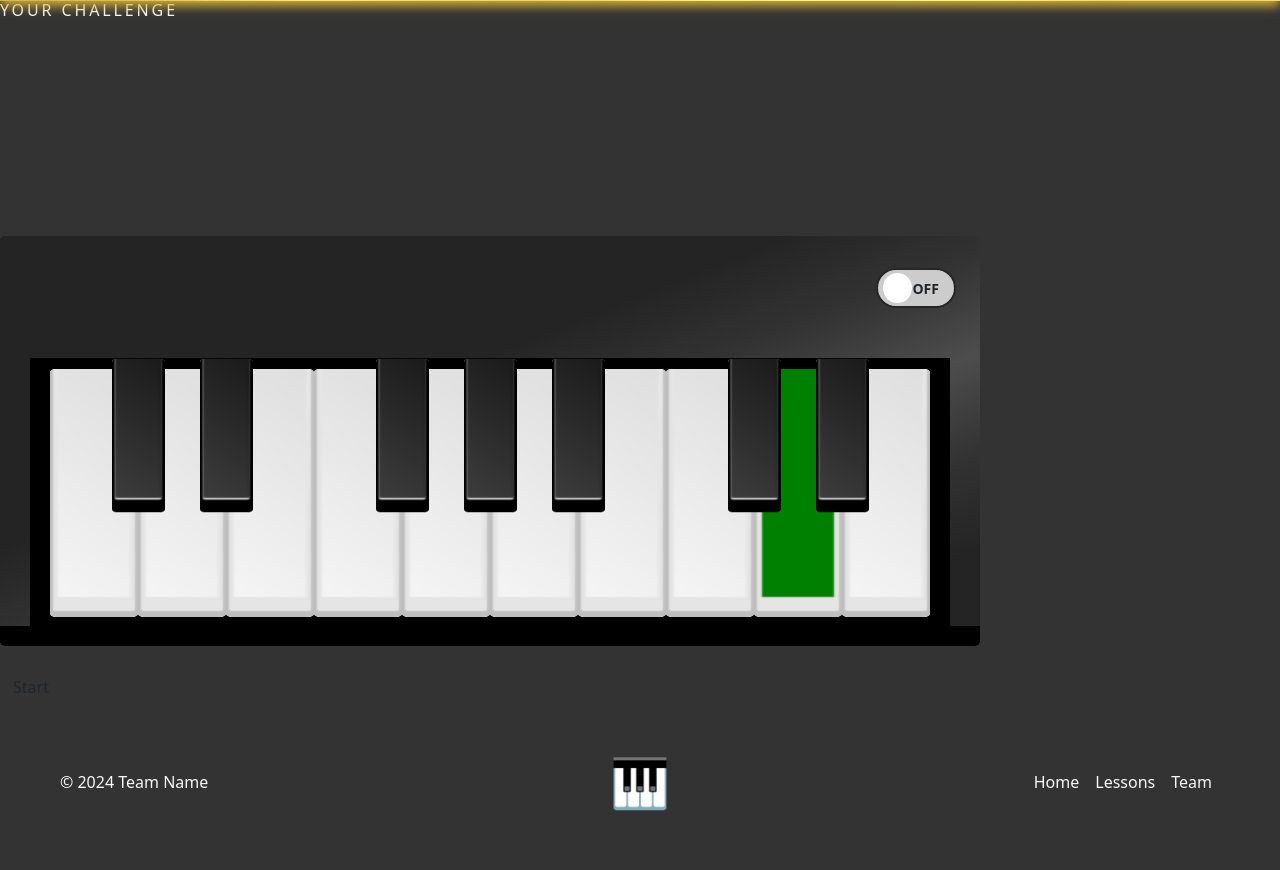
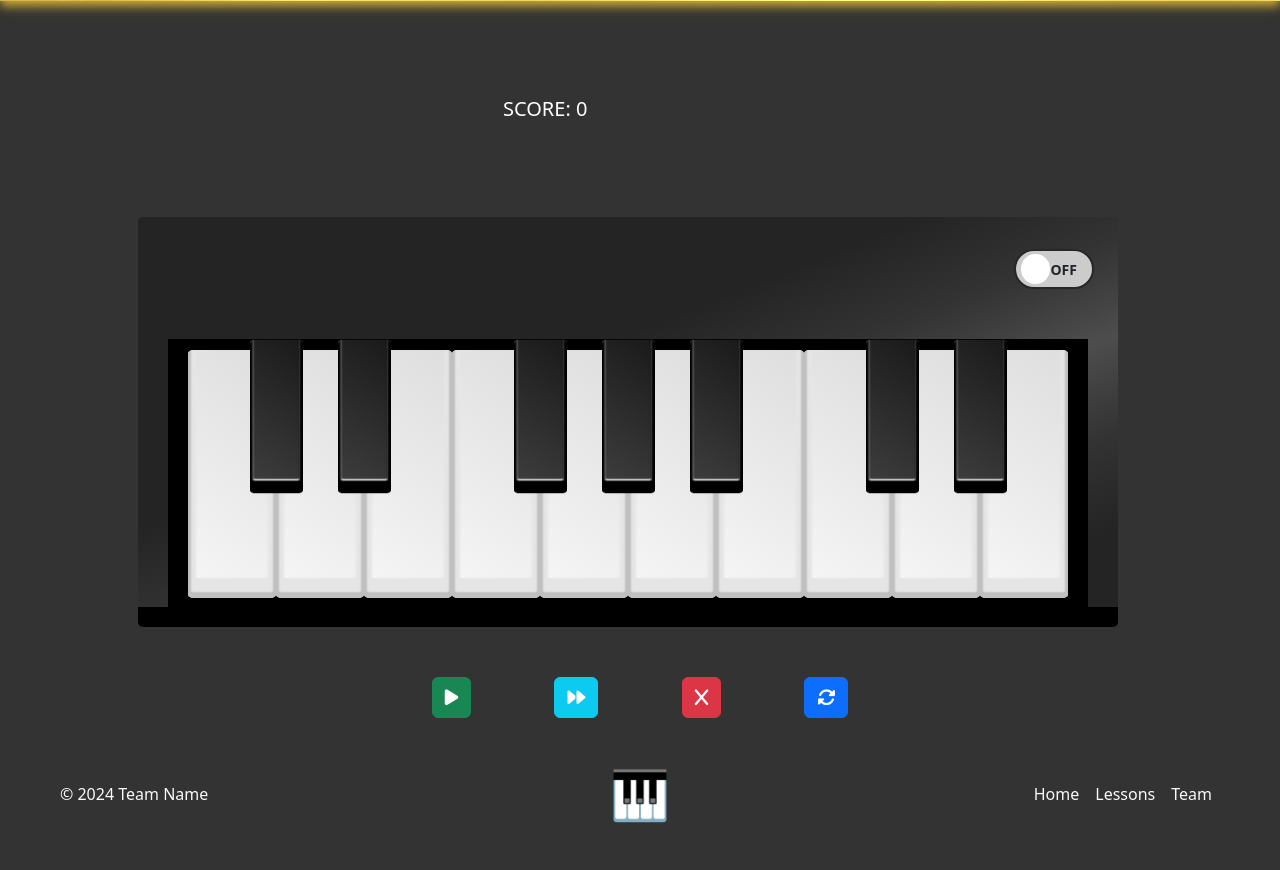
Before and after one commit to viktor-codes/classical_music_hackathon, a Django app: page /challenge/challenge/ in a window 1280 px wide. Shown: the part 121-991 px from the top of the page. Before the commit the page ends 932 px from the top, so only its background shows below. Run offline with Django 5.2, Linux system fonts and the light colour scheme; style sheets or scripts are compiled from the project's sources; some libraries are stand-ins or nearby versions.

Commit message:
challenge update

```diff
--- /dev/null
+++ b/static/css/challenge.css
@@ -0,0 +1,45 @@
+.button-box {
+    display: flex;
+    flex-direction: row;
+    justify-content: space-around;
+    align-items: center;
+    width: 500px;
+    margin: auto;
+    margin-top: 50px;
+}
+
+.keyboard-holder {
+    display: flex;
+    flex-direction: column;
+    justify-content: center;
+    align-items: center;
+}
+
+.ms-5 {
+    margin: 0!important;
+    padding: 0;
+    color: #fff;
+}
+.btn {
+    font-size: 18px!important;
+}
+
+.score {
+    display: flex;
+    align-items: center;
+    width: 200px;
+    min-height: 120px;
+    font-size: 20px;
+    line-height: 1;
+    color: #FFF;
+    perspective: 100px;
+    transition: all .07s ease;
+  }
+
+.data-box {
+    display: flex;
+    justify-content: space-between;
+    align-items: center;
+    flex-direction: row;
+    width: 100%;
+}
--- a/static/js/challenge.js
+++ b/static/js/challenge.js
@@ -1,22 +1,17 @@
-// const keys = document.querySelectorAll('.key');
+// const keys = document.querySelectorAll(".key");
 const notes = Array.from(keys).map(key => key.getAttribute('data-note'));
-
-// const notes = ['C', 'C#', 'D', 'D#', 'E', 'F', 'F#', 'G', 'G#', 'A', 'A#', 'B']
-
 const startButton = document.getElementById('start-btn');
 const nextButton = document.getElementById('next-btn');
 const quitButton = document.getElementById('quit-btn');
 const homeButton = document.getElementById('home-btn');
 const playAgainButton = document.getElementById('play-again-btn');
-// const quizScreen = document.getElementById('quiz-screen');
+const resetButton = document.getElementById('reset-btn');
 const randomNoteElement = document.getElementById('random-note');
 const resultsScreen = document.getElementById('results-screen');
 const challengeProgress = document.getElementById('challenge-progress');
-const totalScoreElement = document.getElementById('total-score');
+const scoreElement = document.getElementById('score');
 
-const maxRounds = 10;
 let score = 0;
-let currentRound = 0;
 let currentNote = '';
 let isStarted = false; // game state
 
@@ -24,20 +19,9 @@ let isStarted = false; // game state
 // Event listeners
 document.addEventListener('DOMContentLoaded', function() {
     startButton.addEventListener('click', startChallenge);
-
-    nextButton.addEventListener('click', () => {
-        if (currentRound >= maxRounds) {
-            handleNextButton();
-        }
-    });
-
-    // playAgainButton.addEventListener('click', restartChallenge);
-
+    nextButton.addEventListener('click',handleNextButton);
+    resetButton.addEventListener('click', restartChallenge);
     quitButton.addEventListener('click', quitChallenge);
-
-    // homeButton.addEventListener('click', goHome);
-
-
 });
 
 window.addEventListener('keydown', selectAnswer);
@@ -46,37 +30,29 @@ keys.forEach(key => {
     key.addEventListener("click", selectAnswer);
     key.addEventListener("transitionend", removeTransition);
 });
+// Function to start new round
+function startChallenge() {
+    if (isStarted) {
+        return;
+    }
+
+    // Initialise round and score to 0 at the start of quiz
+    currentRound = 0;
+    score = 0;
+    setNextNote();
+    isStarted = true;
+}
 
 // Function to generate random note
 function getRandomNote() {
     return notes[Math.floor(Math.random() * notes.length)];
 }
 
-// Function to start new round
-function startChallenge() {
-    isStarted = true;
-    // currentNote = getRandomNote();
-    // document.getElementById('#').innerText = 'Press the correct key for the note: ' + currentNote;
-    // currentRound++;
-
-    startButton.classList.add('hide');
-    quitButton.classList.remove('hide');
-
-    // Initialise round and score to 0 at the start of quiz
-    currentRound = 0;
-    score = 0;
-    setNextNote();
-}
-
 function setNextNote() {
-    console.log('Setting next Note')
-    console.log('Score: ' + score);
     resetState();
     currentNote = getRandomNote();
     showNote(currentNote);
     currentRound++;
-    // console.log(`Round ${currentRound} of ${maxRounds}`);
-    // challengeProgress.innerText = `Round ${currentRound} of ${maxRounds}`;
 }
 
 function showNote(question) {
@@ -84,7 +60,7 @@ function showNote(question) {
 }
 
 function resetState() {
-    nextButton.classList.add('hide');
+    // nextButton.classList.add('hide');
     randomNoteElement.innerText = '';
 }
 
@@ -113,42 +89,52 @@ function selectAnswer(e) {
     const correctKey = document.querySelector(`.key[data-note="${currentNote}"]`);
 
     if (userAnswer === currentNote) {
-        console.log('correct');
         highlightKey(selectedKey, 'correct');
         score++;
-        console.log('Score: ' + score)
+        updateScore();
     } else {
-        console.log('incorrect')
         highlightKey(selectedKey, 'incorrect');
         highlightKey(correctKey, 'correct');
+        score--;
+        updateScore();
     }
-    setNextNote();
     // document.getElementById('score').innerText = 'Score: ' + score + '/' + maxRounds;
-    // startNewRound();
-
-    nextButton.classList.remove('hide');
 }
 
 function handleNextButton() {
+    clearKeyboard();
     // Increment round when next button is clicked
     currentRound++;
-    if (currentRound < maxRoundsh) {
-        // Continue if the current round just finished is not the last round
-        setNextNote();
-    } else {
-        // Otherwise continue to results screen display and show score
-        // quizScreen.classList.add('hide');
-        resultsScreen.classList.remove('hide');
-        showScore();
+    setNextNote();
+}
+
+function checkScore() {
+    if (score < 0) {
+        alert('Your score has dropped below 0.\n Please Try again')
+        restartChallenge();
     }
 }
 
-function showScore() {
-    totalScoreElement.innerHTML = `You scored ${score} out of ${maxRounds}!`
+function updateScore() {
+    checkScore();
+    scoreElement.innerHTML = `SCORE: ${score}`
+}
+
+function clearKeyboard() {
+    var correctTags = document.querySelectorAll(".correct");
+    for(correctTag of correctTags) {
+        correctTag.classList.toggle('correct');
+    }
+    var incorrectTags = document.querySelectorAll(".incorrect");
+    for(incorrectTag of incorrectTags) {
+        incorrectTag.classList.toggle('incorrect');
+    }
+
 }
 
 function restartChallenge() {
-    resultsScreen.classList.add('hide');
+    clearKeyboard()
+    // resultsScreen.classList.add('hide');
     // Re-initialise round and score to 0 at the start of quiz
     currentRound = 0;
     score = 0;
@@ -156,6 +142,7 @@ function restartChallenge() {
 }
 
 function quitChallenge() {
-    // confirm("Are you sure you want to quit?");
-    // Redirect to another page
+    if (test = confirm("Are you sure you want to quit?")) {
+        window.location.href = 'https://8000-itjosephk2-classicalmus-b1uprnu6u5h.ws.codeinstitute-ide.net';
+    }
 }
--- a/templates/base.html
+++ b/templates/base.html
@@ -43,6 +43,7 @@
 		<link rel="stylesheet" href="{% static 'css/piano.css' %}" />
 		<link rel="stylesheet" href="{% static 'css/lessons.css' %}" />
 		<link rel="stylesheet" href="{% static 'css/OurTeams.css' %}">
+		<link rel="stylesheet" href="{% static 'css/challenge.css' %}">
 
 
 		<!-- Global Bootstrap link -->
--- a/templates/challenge.html
+++ b/templates/challenge.html
@@ -3,12 +3,11 @@
 
 {% block content %}
 
-<h1>Your challenge</h1>
-<p></p>
-<section class="container-fluid"></section>
+<section class="container-fluid">
     <div class="row d-flex justify-content-center w-100">
-        <div>
-            <div class="d-flex justify-content-center mt-5">
+        <div class="keyboard-holder">
+            <div class="d-flex justify-content-center mt-5 data-box">
+                <div id="score" class="score ms-5">SCORE: 0</div>
                 <div id="random-note" class="nowplaying ms-5"></div>
             </div>
             <div class="keyboard mt-5 ">
@@ -64,7 +63,7 @@
                             <div data-key="79" class="key sharp" data-note="C#">
                                 <span class="hints">O</span>
                             </div>
-                            <div data-key="76" class="key correct" data-note="D">
+                            <div data-key="76" class="key" data-note="D">
                                 <span class="hints">L</span>
                             </div>
                             <div data-key="80" class="key sharp" data-note="D#">
@@ -80,12 +79,15 @@
         </div>
     </div>
 
-    <div id="'challenge-progress"></div>
-    <div id="total-score"></div>
+    <!-- <div id="'challenge-progress"></div>
+    <div id="total-score"></div> -->
+    <div class='button-box'>
+        <button id='start-btn' class="btn start-btn btn-success" style="color: #fff"><i class="fa-solid fa-play"></i></button>
+        <button id="next-btn" class="next-btn btn btn-info" style="color: #fff"><i class="fa-solid fa-forward"></i></button>
+        <button id="quit-btn" class="quit-btn btn btn-danger" style="color: #fff"><i class="fa-solid fa-x"></i></button>
+        <button id="reset-btn" class="reset-btn btn btn-primary" style="color: #fff"><i class="fa-solid fa-rotate"></i></button>
+    </div>
 
-    <button id='start-btn' class="btn start-btn">Start</button>
-    <button id="next-btn" class="next-btn btn hide">Next</button>
-    <button id="quit-btn" class="quit-btn btn hide">Quit</button>
 
     <audio data-key="65" src="http://carolinegabriel.com/demo/js-keyboard/sounds/040.wav"></audio>
     <audio data-key="87" src="http://carolinegabriel.com/demo/js-keyboard/sounds/041.wav"></audio>
--- a/templates/lessons.html
+++ b/templates/lessons.html
@@ -2,7 +2,7 @@
 {% load static %}
 {% block content %}
 <div class="lesson-section">
-    <section class="container-fluid main-content container">
+    <section class="container-fluid main-content">
         <div class="sidebar">
             <div class="sidebar-controller">
                 <i class="fa-solid fa-bars" id="hamburger-menu"></i>
```
